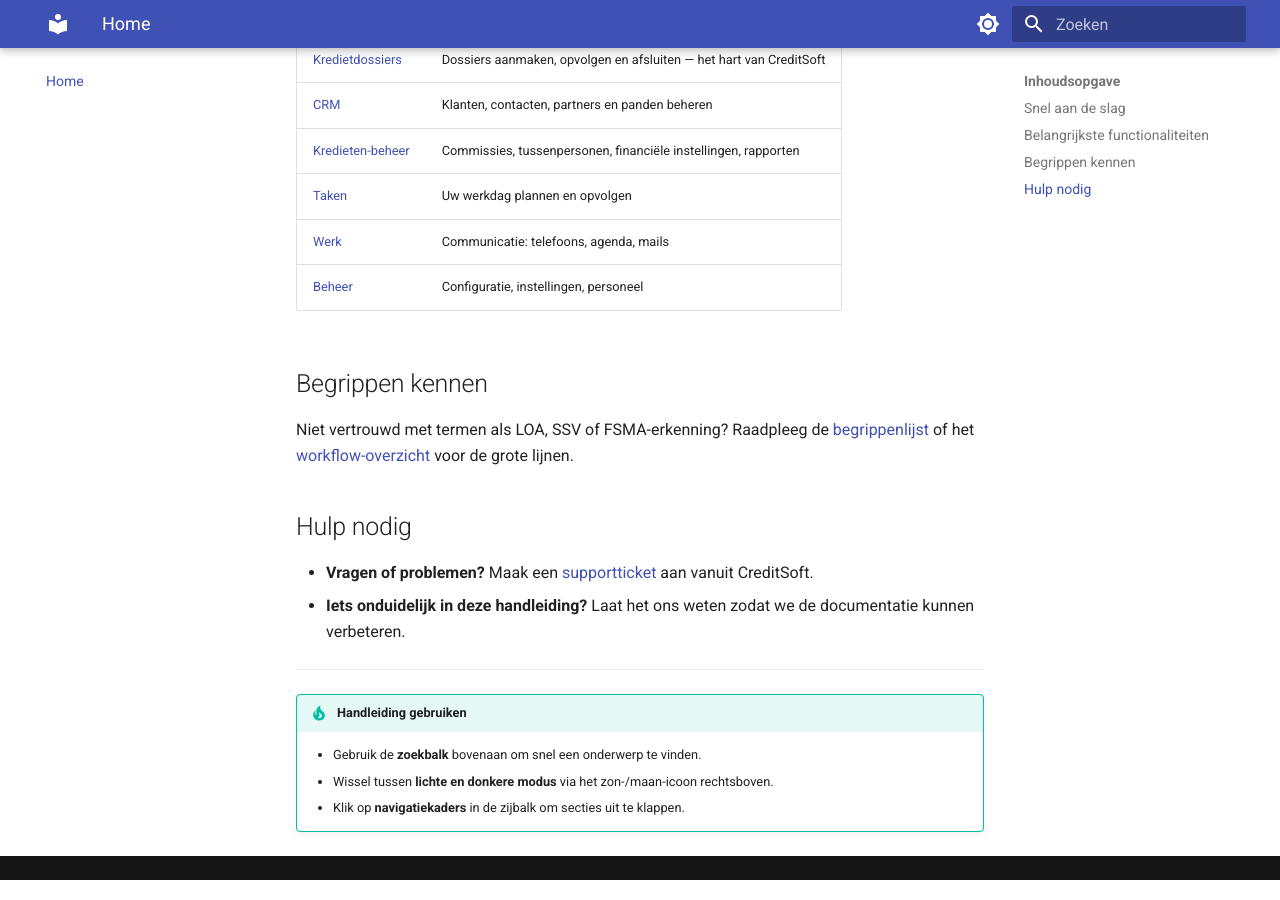
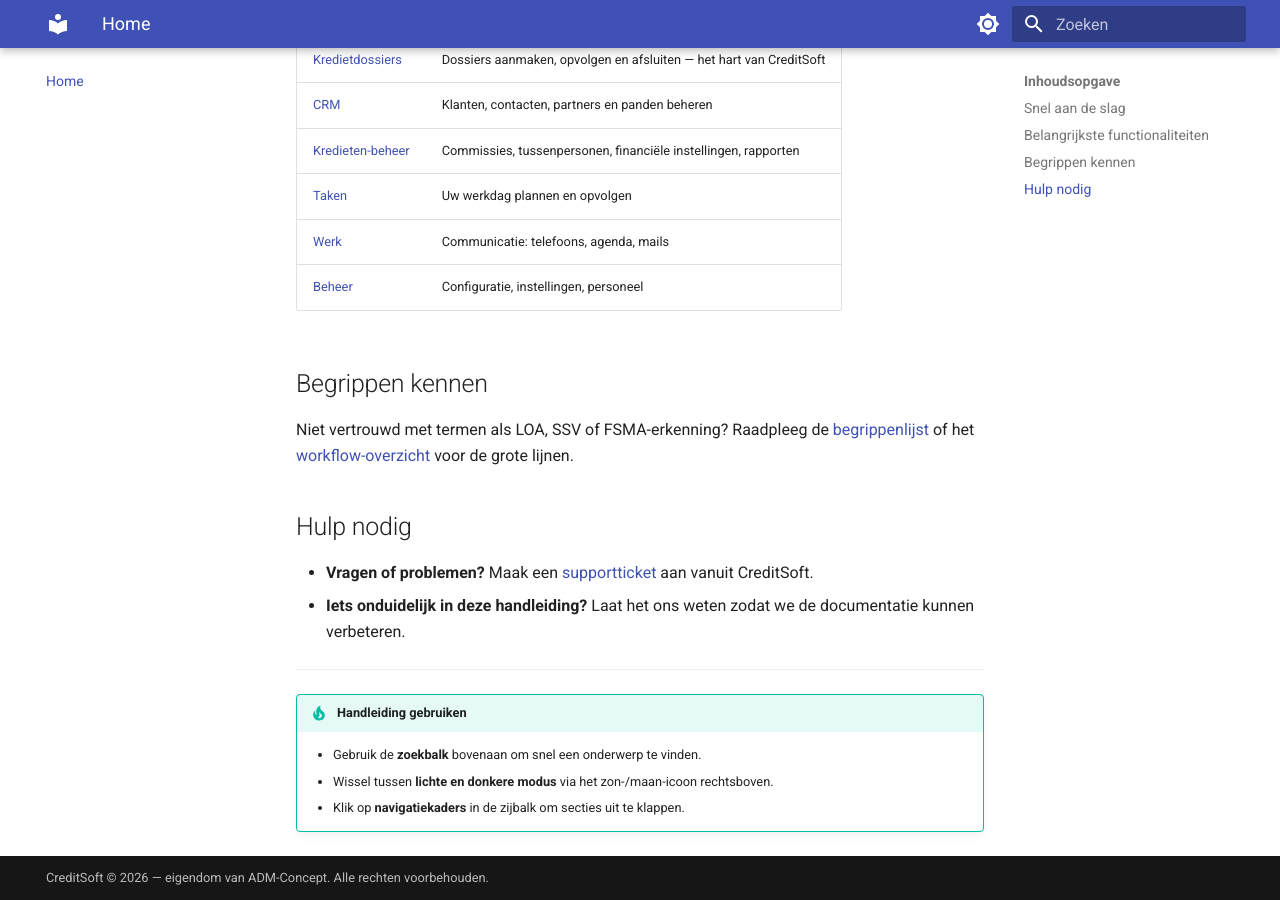
Before and after one commit to Dominique-prog-tech/creditsoft-docs, an MkDocs documentation site: the page built from docs/index.md, in a window 1280 px wide and 900 px high, scrolled down 803 px. Built offline with MkDocs 1.6.1 and Material for MkDocs 9.7.7, drawn with Linux system fonts in a browser that asks for light colours.

Commit message:
Voeg copyright-footer toe met ADM-Concept referentie

```diff
--- a/mkdocs.yml
+++ b/mkdocs.yml
@@ -2,6 +2,10 @@
 site_description: Officiële handleiding voor CreditSoft
 site_author: Dominique
 site_url: https://docs.creditsoft.be/
+copyright: >
+  CreditSoft &copy; 2026 — eigendom van
+  <a href="https://www.adm-concept.be" target="_blank" rel="noopener">ADM-Concept</a>.
+  Alle rechten voorbehouden.
 
 theme:
   name: material
```
